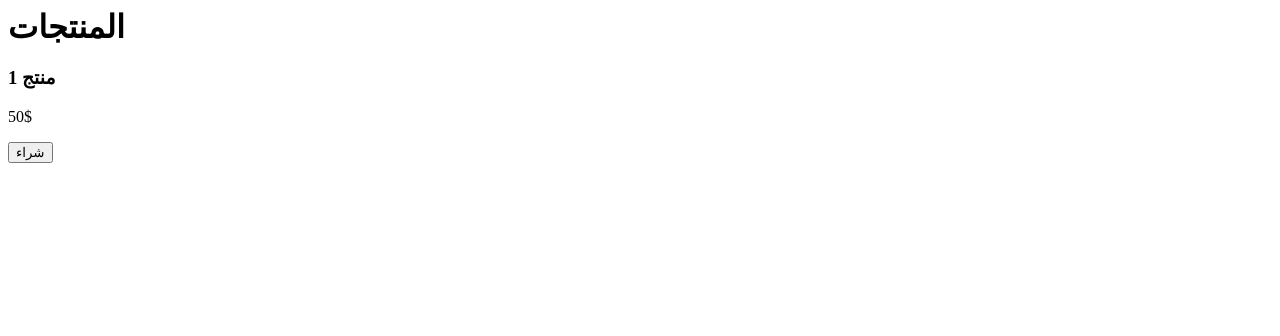
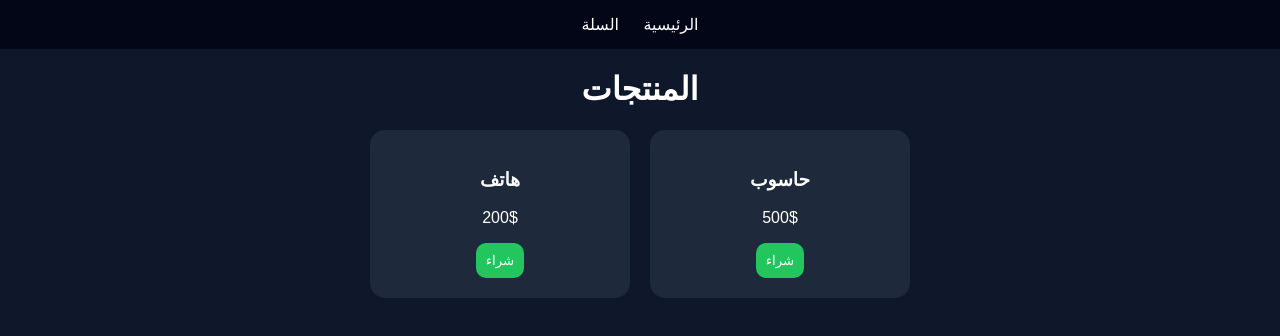
Before and after one commit to chahin5-hub/style.css1, a plain HTML site: page shop.html in a window 1280 px wide. Drawn offline with Linux system fonts and the light colour scheme.

Commit message:
Update shop.html

```diff
--- a/shop.html
+++ b/shop.html
@@ -1,11 +1,35 @@
+<!DOCTYPE html>
+<html lang="ar">
+<head>
+<meta charset="UTF-8">
+<title>المتجر</title>
+<link rel="stylesheet" href="style.css">
+<script src="script.js"></script>
+</head>
+<body>
+
+<nav>
+<a href="index.html">الرئيسية</a>
+<a href="cart.html">السلة</a>
+</nav>
+
 <h1>المنتجات</h1>
 
 <div class="products">
 
 <div class="card">
-<h3>منتج 1</h3>
-<p>50$</p>
-<button onclick="add('منتج 1')">شراء</button>
+<h3>هاتف</h3>
+<p>200$</p>
+<button onclick="add('هاتف',200)">شراء</button>
+</div>
+
+<div class="card">
+<h3>حاسوب</h3>
+<p>500$</p>
+<button onclick="add('حاسوب',500)">شراء</button>
 </div>
 
 </div>
+
+</body>
+</html>
```
